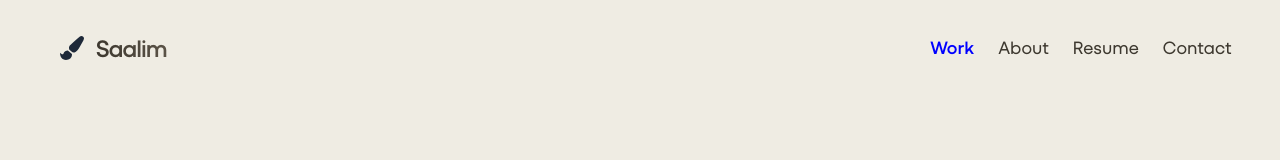
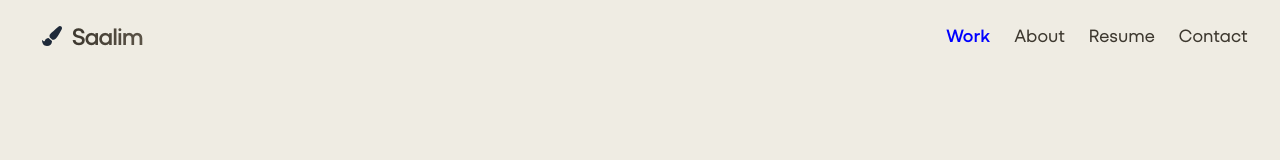
Before and after one commit to saalimkhan31/ux_portfolio, a React (Vite) app: page /work in a window 1280 px wide. Shown: the top 160 px of the page. Built offline with nearby package versions, Linux system fonts and the light colour scheme; a web font is replaced by a local one.

Commit message:
nvabar changed

```diff
--- a/src/components/Navbar.jsx
+++ b/src/components/Navbar.jsx
@@ -117,22 +117,21 @@ const Navbar = () => {
   const [isOpen, setIsOpen] = useState(false);
 
   return (
-    <nav className="bg-[#EFECE3] p-6 fixed top-0 left-0 w-full z-50 ">
-      <div className="container mx-auto flex justify-between items-center px-6 relative">
+    <nav className="bg-[#EFECE3] p-4 fixed top-0 left-0 w-full z-50">
+      <div className="container mx-auto flex justify-between items-center px-4 relative">
         {/* Logo with Icon */}
-        <NavLink to="/work" className="flex items-center  group">
+        <NavLink to="/work" className="flex items-center group">
           <motion.div
-            className="w-12 h-12  flex items-center justify-center"
+            className="w-10 h-10 flex items-center justify-center"
             whileHover={{ rotate: 15 }}
           >
-            <FaPaintBrush className="text-2xl text-gray-800" />
+            <FaPaintBrush className="text-xl text-gray-800" />
           </motion.div>
           <h1
-            className="bg-gradient-to-r from-[#3d382f] to-[#5b5347] text-transparent bg-clip-text text-3xl font-bold tracking-wide cursor-pointer"
+            className="bg-gradient-to-r from-[#3d382f] to-[#5b5347] text-transparent bg-clip-text text-2xl font-bold tracking-wide cursor-pointer"
             style={{
               fontFamily: "Duplet",
               fontWeight: "600",
-              fontSize: "1.5rem",
               letterSpacing: "-0.5px",
             }}
           >
@@ -144,7 +143,7 @@ const Navbar = () => {
         <div className="md:hidden z-50">
           {!isOpen && (
             <FiMenu
-              className="text-3xl cursor-pointer text-[#3d382f]"
+              className="text-2xl cursor-pointer text-[#3d382f]"
               onClick={() => setIsOpen(true)}
             />
           )}
@@ -152,15 +151,10 @@ const Navbar = () => {
 
         {/* Desktop Navigation */}
         <ul className="hidden md:flex space-x-6">
-          {[
-            { name: "Work", path: "/work" },
-            { name: "About", path: "/about" },
-            { name: "Resume", path: "/resume" },
-            { name: "Contact", path: "/contact" },
-          ].map((link) => (
-            <li key={link.path}>
+          {["Work", "About", "Resume", "Contact"].map((name) => (
+            <li key={name}>
               <NavLink
-                to={link.path}
+                to={`/${name.toLowerCase()}`}
                 className={({ isActive }) =>
                   `relative pb-2 text-lg tracking-wide group ${
                     isActive
@@ -170,7 +164,7 @@ const Navbar = () => {
                 }
                 style={{ fontFamily: "Duplet" }}
               >
-                {link.name}
+                {name}
                 <span className="absolute left-0 -bottom-1 w-0 h-[2px] bg-[#0000FF] transition-all duration-300 group-hover:w-full"></span>
               </NavLink>
             </li>
@@ -183,60 +177,51 @@ const Navbar = () => {
         <motion.div
           initial={{ opacity: 0 }}
           animate={{ opacity: 1 }}
-          className="fixed top-0 left-0 w-full h-screen bg-[#EFECE3] flex flex-col items-center justify-center md:hidden z-40 px-8"
+          className="fixed top-0 left-0 w-full h-full bg-[#EFECE3] flex flex-col items-center justify-start pt-20 md:hidden z-40 px-6"
         >
           {/* Mobile Menu Header */}
-          <div className="w-full flex items-center justify-between py-4 absolute top-0 px-6">
+          <div className="w-full flex items-center justify-between px-4 absolute top-4">
             <div className="flex items-center">
-              <div className="w-12 h-12 flex items-center justify-center">
-                <FaPaintBrush className="text-2xl text-gray-800" />
+              <div className="w-10 h-10 flex items-center justify-center">
+                <FaPaintBrush className="text-xl text-gray-800" />
               </div>
               <h1
-                className="bg-gradient-to-r from-[#3d382f] to-[#5b5347] text-transparent bg-clip-text text-3xl font-bold tracking-wide"
-                style={{
-                  fontFamily: "Duplet",
-                  fontWeight: "600",
-                  fontSize: "1.5rem",
-                }}
+                className="bg-gradient-to-r from-[#3d382f] to-[#5b5347] text-transparent bg-clip-text text-2xl font-bold tracking-wide"
+                style={{ fontFamily: "Duplet", fontWeight: "600" }}
               >
                 Saalim
               </h1>
             </div>
 
             <FiX
-              className="text-3xl cursor-pointer text-[#3d382f]"
+              className="text-2xl cursor-pointer text-[#3d382f]"
               onClick={() => setIsOpen(false)}
             />
           </div>
 
           {/* Mobile Menu Items */}
-          <ul className="flex flex-col space-y-8 text-center w-full">
-            {[
-              { name: "Work", path: "/work" },
-              { name: "About", path: "/about" },
-              { name: "Resume", path: "/resume" },
-              { name: "Contact", path: "/contact" },
-            ].map((link, index) => (
+          <ul className="flex flex-col space-y-6 text-center w-full mt-8">
+            {["Work", "About", "Resume", "Contact"].map((name, index) => (
               <motion.li
-                key={link.path}
-                initial={{ y: 20, opacity: 0 }}
+                key={name}
+                initial={{ y: 10, opacity: 0 }}
                 animate={{ y: 0, opacity: 1 }}
                 transition={{ delay: index * 0.1 }}
                 className="w-full"
               >
                 <NavLink
-                  to={link.path}
+                  to={`/${name.toLowerCase()}`}
                   onClick={() => setIsOpen(false)}
                   className={({ isActive }) =>
-                    `text-2xl tracking-wide block w-full py-3 px-6 rounded-lg mx-auto max-w-xs ${
+                    `text-xl tracking-wide block w-full py-2 px-4 rounded-lg mx-auto max-w-xs ${
                       isActive
-                        ? "bg-[#0000FF] text-blue-600 font-bold"
+                        ? "bg-[#0000FF] text-white font-bold"
                         : "text-[#3d382f] hover:bg-[#0000FF11]"
                     } transition-all duration-300`
                   }
                   style={{ fontFamily: "Duplet" }}
                 >
-                  {link.name}
+                  {name}
                 </NavLink>
               </motion.li>
             ))}
@@ -246,5 +231,4 @@ const Navbar = () => {
     </nav>
   );
 };
-
 export default Navbar;
```
